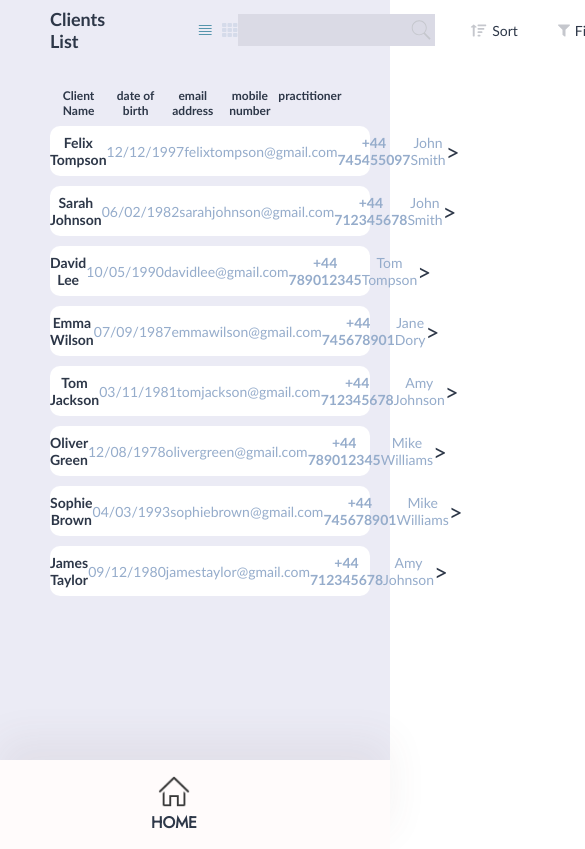
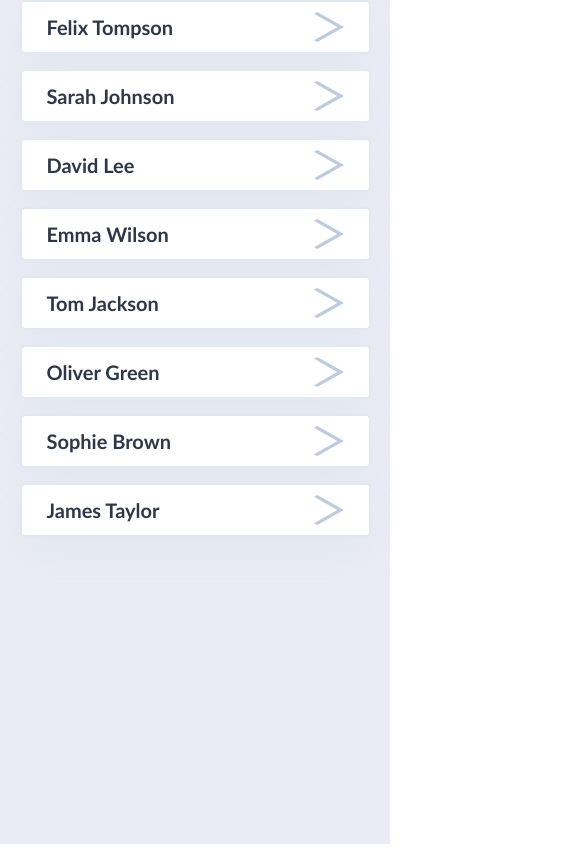
Before and after one commit to nology-tech/Tahiti-Client-Project, a React (Create React App) app: page /clients in a window 390 px wide. Shown: the top 849 px of the page, 585 px wide, since content can reach past the window. Built offline with nearby package versions, Linux system fonts and the light colour scheme.

Commit message:
applied mapping client's names to the client page on mobile version

```diff
--- a/src/pages/Clients/Clients.jsx
+++ b/src/pages/Clients/Clients.jsx
@@ -4,6 +4,7 @@ import Table from "../../components/Table/Table";
 import mockData from "../../assets/data/mockData.js";
 import TableCard from "../../components/TableCard/TableCard";
 import SideNav from "../../components/SideNav/SideNav";
+import MobileNavButton from "../../components/MobileNavButton/MobileNavButton";
 
 const Clients = () => {
   const getClientsData = mockData.clientData.map((client, index) => {
@@ -23,6 +24,12 @@ const Clients = () => {
 
   return (
     <div className="clients-container">
+      <div className="clients-container__mobile">
+        {mockData.clientData.map((client, index) => {
+          return <MobileNavButton key={index} name={client.name} />;
+        })}
+      </div>
+
       <div className="clients-container__page">
         <SideNav />
         <div className="clients-container__page--rightside">
--- a/src/pages/Clients/Clients.scss
+++ b/src/pages/Clients/Clients.scss
@@ -6,11 +6,31 @@
   height: 100vh;
 
   &__page {
-    display: flex;
-    height: 100%;
+    display: none;
+  }
+}
 
-    &--rightside {
-      width: 100%;
+@media screen and (min-width: 720px) {
+  .clients-container {
+    &__page {
+      display: none;
     }
   }
 }
+
+@media screen and (min-width: $desktop-breakpoint) {
+  .clients-container {
+    &__mobile {
+      display: none;
+    }
+
+    &__page {
+      display: flex;
+      height: 100%;
+
+      &--rightside {
+        width: 100%;
+      }
+    }
+  }
+}
```
